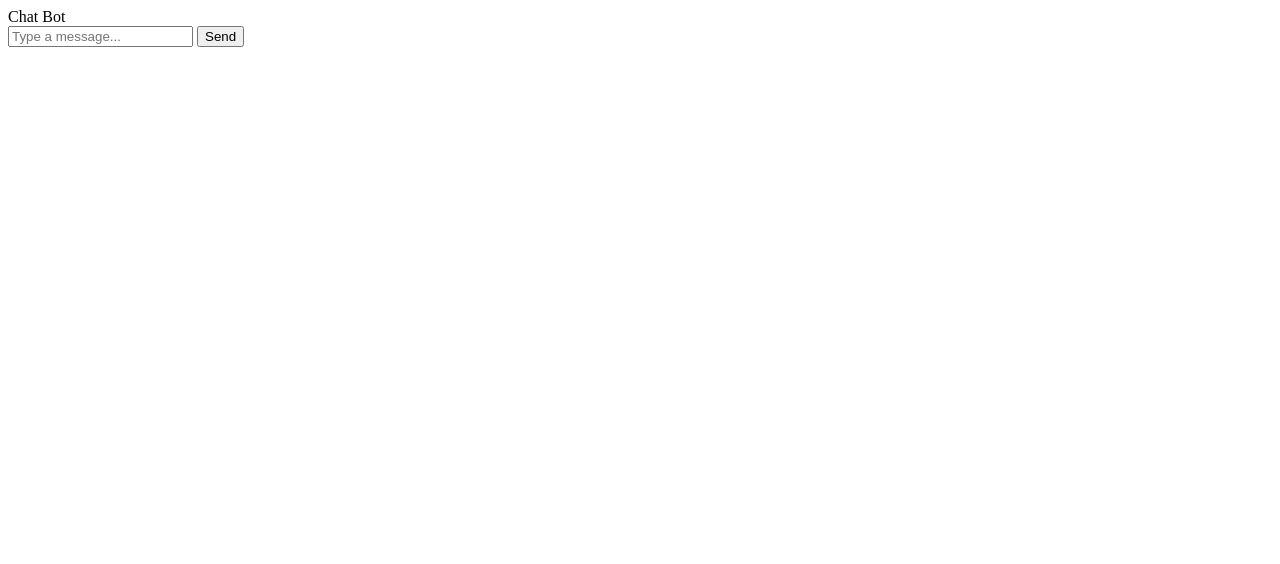
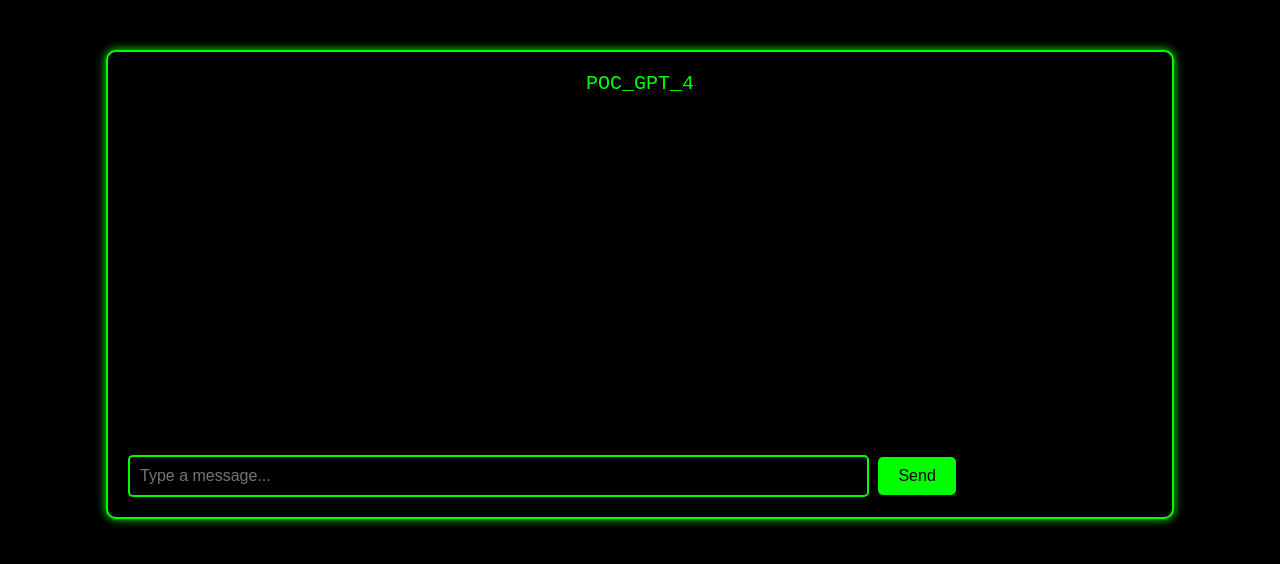
Before and after one commit to phrkstr/poc, a plain HTML site: page index.html in a window 1280 px wide. Drawn offline with Linux system fonts and the light colour scheme.

Commit message:
Update index.html

```diff
--- a/index.html
+++ b/index.html
@@ -5,14 +5,93 @@
     <meta name="viewport" content="width=device-width, initial-scale=1.0">
     <title>GPT_FOUR</title>
     <style>
-        /* Your CSS styles here */
+        body {
+    font-family: 'Courier New', Courier, monospace;
+    background-color: #000;
+    color: #0F0;
+    margin: 0;
+    padding: 0;
+}
+
+.chat-container {
+    width: 80%;
+    margin: 50px auto;
+    background-color: #000;
+    border: 2px solid #0F0;
+    padding: 20px;
+    border-radius: 10px;
+    box-shadow: 0 0 10px #0F0;
+    overflow: hidden;
+}
+
+.chat-header {
+    font-size: 20px;
+    text-align: center;
+    margin-bottom: 20px;
+}
+
+.chat-messages {
+    height: 300px;
+    overflow-y: scroll;
+    padding: 10px;
+    background-color: #000;
+}
+
+.chat-messages::-webkit-scrollbar {
+    width: 10px;
+}
+
+.chat-messages::-webkit-scrollbar-thumb {
+    background-color: #0F0;
+}
+
+.chat-input {
+    margin-top: 20px;
+}
+
+.chat-input input[type="text"] {
+    width: 70%;
+    padding: 10px;
+    border: 2px solid #0F0;
+    background-color: #000;
+    color: #0F0;
+    border-radius: 5px;
+    font-size: 16px;
+    outline: none;
+}
+
+.chat-input button {
+    padding: 10px 20px;
+    border: none;
+    background-color: #0F0;
+    color: #000;
+    cursor: pointer;
+    border-radius: 5px;
+    font-size: 16px;
+    transition: background-color 0.3s ease;
+}
+
+.chat-input button:hover {
+    background-color: #090;
+}
+
+.bot-message {
+    margin-bottom: 10px;
+    padding: 10px;
+    border-radius: 5px;
+    background-color: #000;
+    border: 1px solid #0F0;
+    line-height: 1.4;
+    overflow-wrap: break-word;
+}
+
     </style>
 </head>
 <body>
 
 <div class="chat-container">
     <div class="chat-header">
-        Chat Bot
+        POC_GPT_4
     </div>
     <div class="chat-messages" id="chat-messages">
         <!-- Chat messages will be displayed here -->
```
